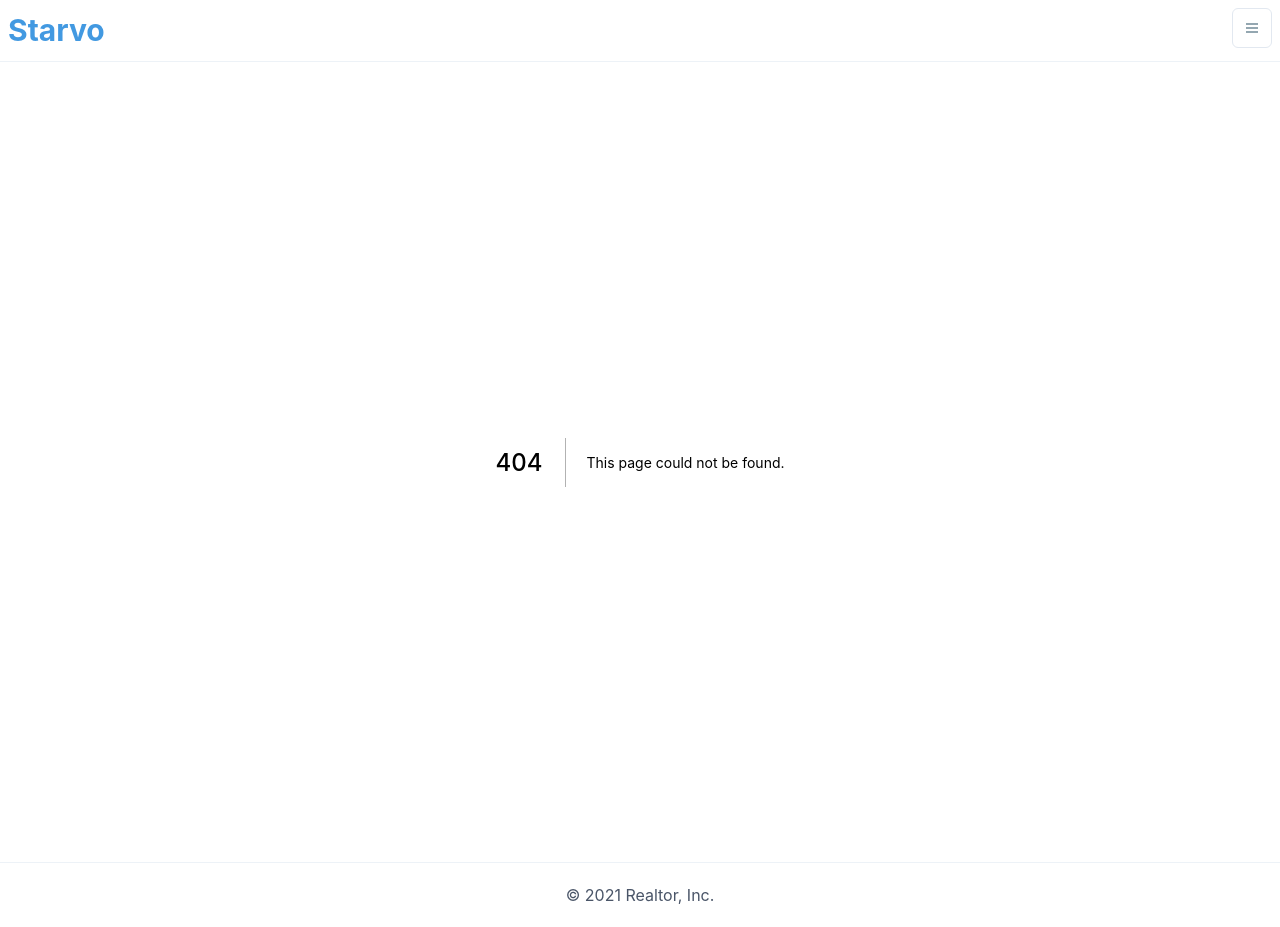
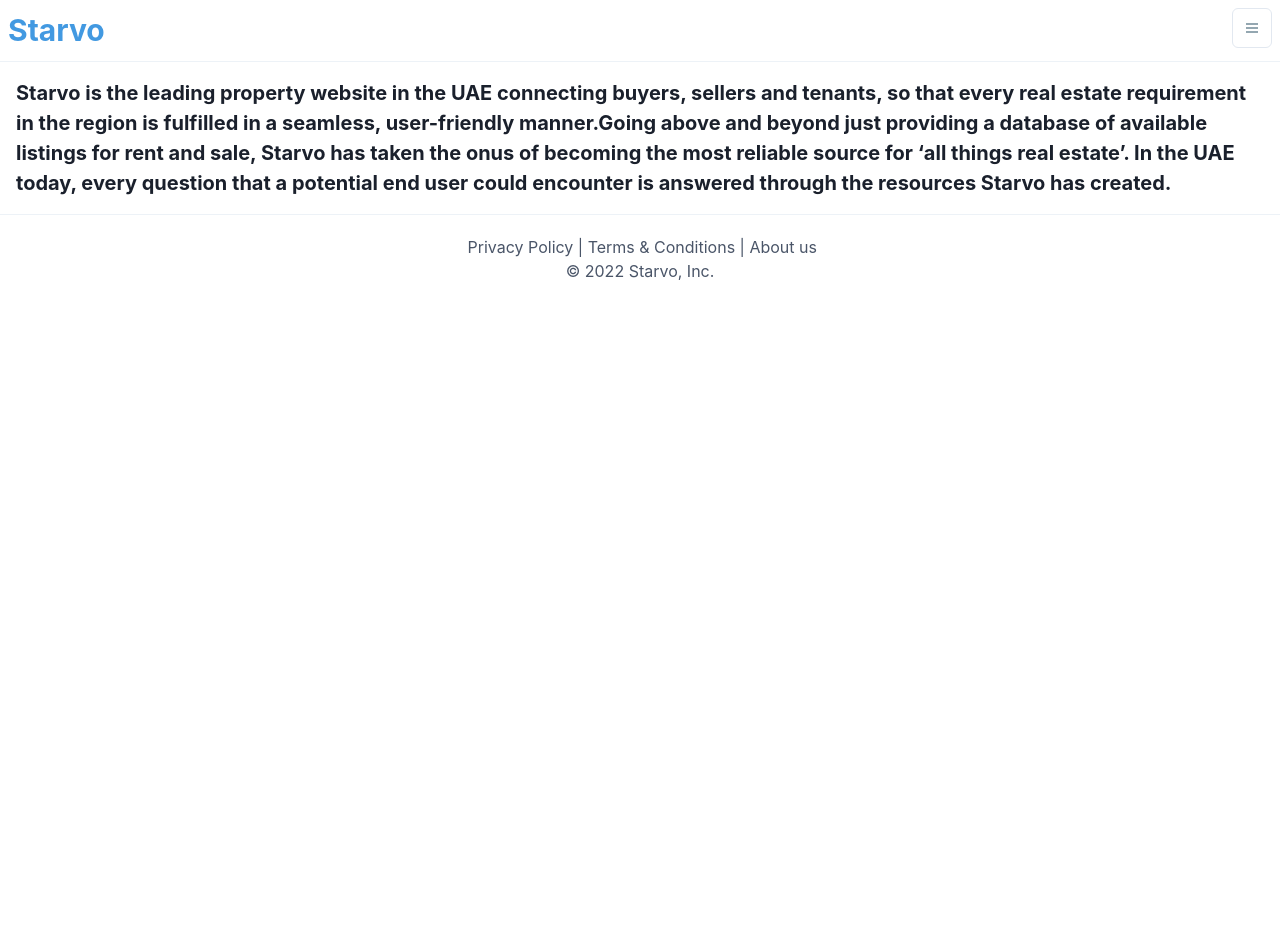
Before and after one commit to Noroze/realestate, a Next.js app: page /About in a window 1280 px wide. Before the commit this address had no page. After the commit the page ends 800 px from the top, so only its background shows below. Built offline with nearby package versions, Linux system fonts and the light colour scheme; a small style sheet from the web is missing.

Commit message:
first commit

```diff
--- a/components/Footer.jsx
+++ b/components/Footer.jsx
@@ -1,10 +1,21 @@
 import { Box } from '@chakra-ui/layout';
 import Link from 'next/link';
+import {Menu } from '@chakra-ui/react';
 
-const Footer = () => (
+export const Footer = () => (
+  <Menu>
   <Box textAlign='center' p='5' color='gray.600' borderTop='1px' borderColor='gray.100'>
-    © 2021 Realtor, Inc.
-  </Box>
+
+    <div>
+      <a href="https://www.privacypolicygenerator.info/live.php?token=HjueTGKXXk5sYxtOTCJnpFD70JPxUQRd">&nbsp;Privacy Policy |</a>
+      <a href="https://www.termsandconditionsgenerator.com/live.php?token=ymtkch4LBM7A1TIeeWE37Br2Uia4Jvrh">&nbsp;Terms & Conditions |</a>
+      <Link href='/About'>&nbsp;About us</Link>
+    </div>
+
+    © 2022 Starvo, Inc.
+    </Box>
+    </Menu>
+
 );
 
 export default Footer;
--- /dev/null
+++ b/pages/About.js
@@ -0,0 +1,22 @@
+import { useRouter } from 'next/router';
+import { Flex, Box, Text, Icon } from '@chakra-ui/react';
+
+
+const About = ({ properties }) => {
+  const router = useRouter();
+
+  return (
+    <Box>
+
+
+      <Text fontSize='xl' p='4' fontWeight='bold'>
+        Starvo is the leading property website in the UAE connecting buyers, sellers and tenants, so that every real estate requirement in the region is fulfilled in a seamless, user-friendly manner.Going above and beyond just providing a database of available listings for rent and sale, Starvo has taken the onus of becoming the most reliable source for ‘all things real estate’. In the UAE today, every question that a potential end user could encounter is answered through the resources Starvo has created. {router.query.purpose}
+      </Text>
+
+    </Box>
+  );
+};
+
+
+
+export default About;
--- a/utils/fetchApi.js
+++ b/utils/fetchApi.js
@@ -6,7 +6,7 @@ export const fetchApi = async (url) => {
   const { data } = await axios.get((url), {
     headers: {
       'x-rapidapi-host': 'bayut.p.rapidapi.com',
-      'x-rapidapi-key': '1df4bcb37dmshf1faccce46a0017p1340cdjsn1edd168dde27' ,
+      'x-rapidapi-key': 'da7d5d861amshe455222471ce8acp160bd1jsn12fe4fff117f' ,
     },
   });
 
```
Also changed, not shown: components/about.jsx (deleted).
